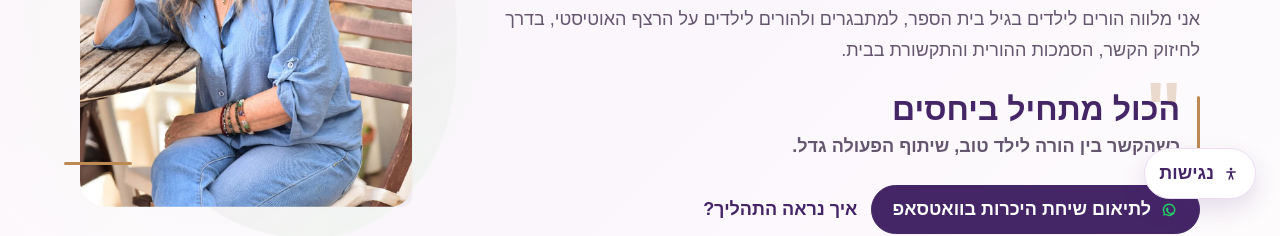
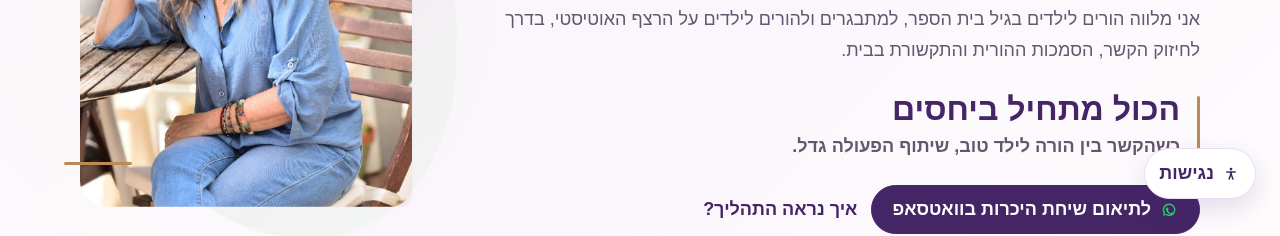
Before and after one commit to talirozrdm/Shira-Levin-levhahorut, a Next.js app: page / in a window 1280 px wide. Shown: the part 509-745 px from the top of the page. Built offline with nearby package versions, Linux system fonts and the light colour scheme.

Commit message:
Refine editorial page composition

```diff
--- a/app/page.tsx
+++ b/app/page.tsx
@@ -404,7 +404,6 @@ export default function Home() {
                 הרצף האוטיסטי, בדרך לחיזוק הקשר, הסמכות ההורית והתקשורת בבית.
               </p>
               <div className="signature-block" aria-label="משפט המותג">
-                <span className="signature-mark" aria-hidden="true">&quot;</span>
                 <p className="signature-title">הכול מתחיל ביחסים</p>
                 <p>כשהקשר בין הורה לילד טוב, שיתוף הפעולה גדל.</p>
               </div>
@@ -586,6 +585,10 @@ export default function Home() {
                 height="1125"
                 loading="lazy"
               />
+              <figcaption>
+                <strong>שירה לוין</strong>
+                <span>מדריכת הורים ומנחת קבוצות בגישת אדלר</span>
+              </figcaption>
             </figure>
             <div>
               <h2 id="about-title">נעים להכיר, אני שירה לוין</h2>
```
